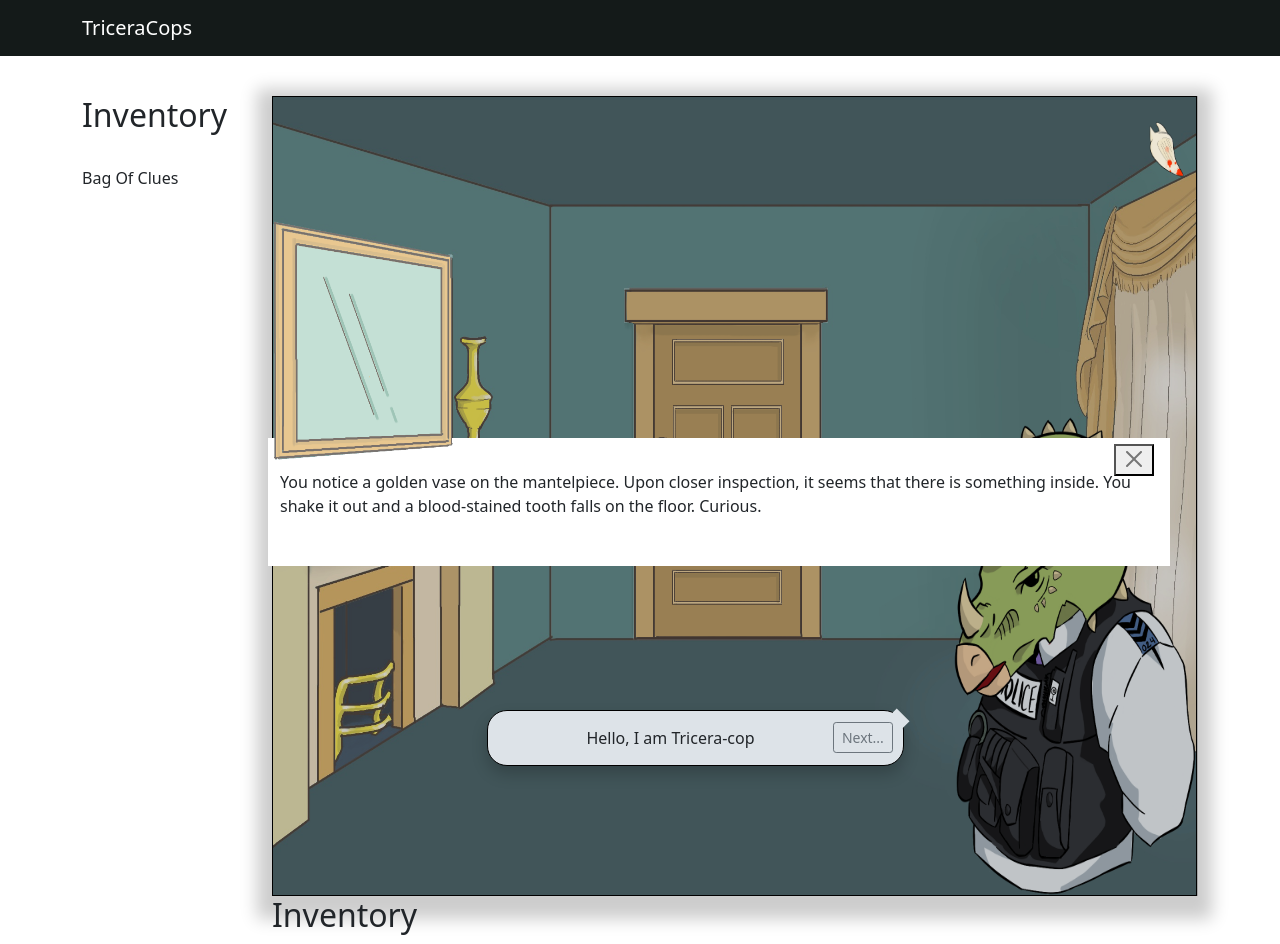
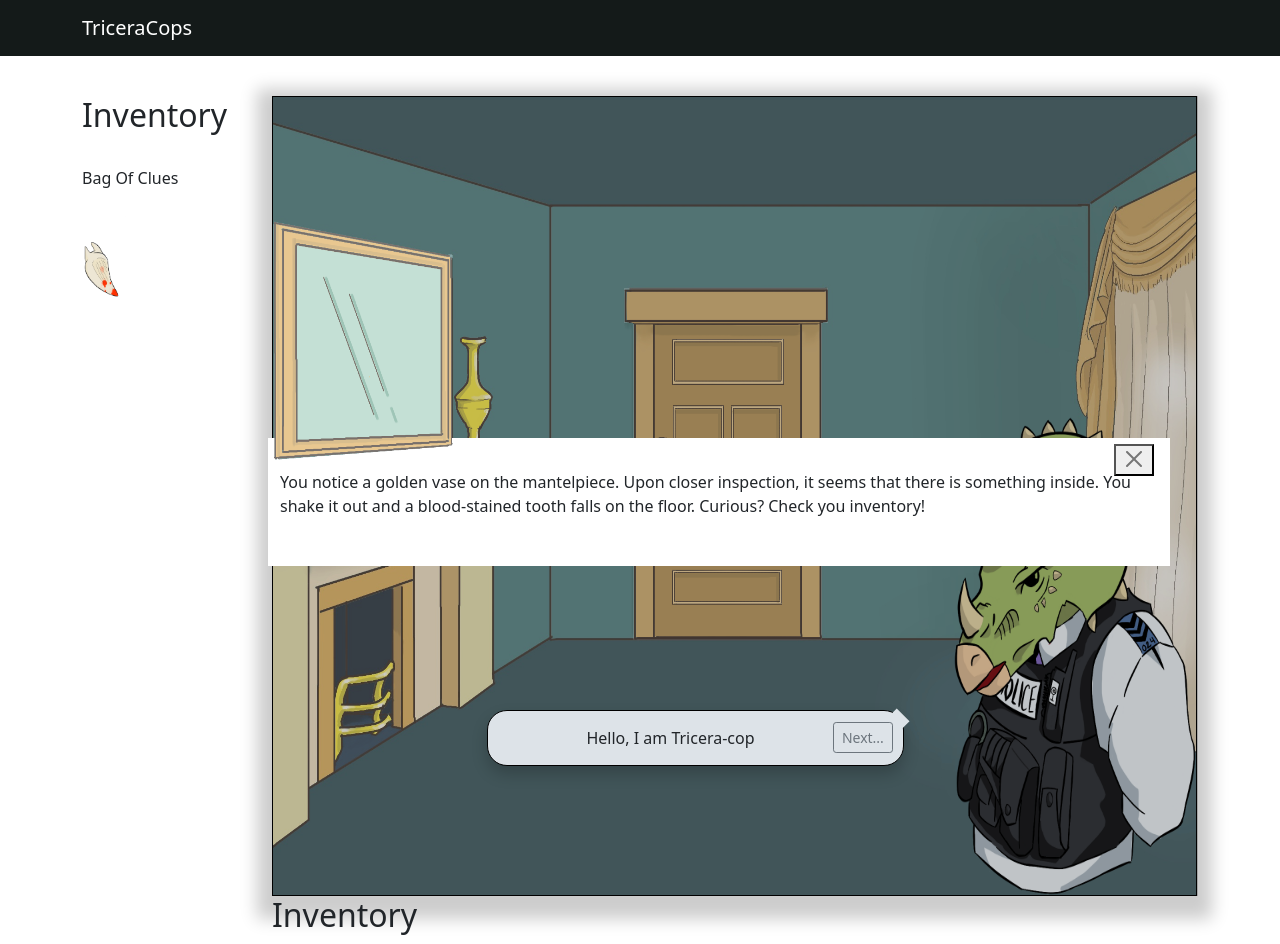
Before and after one commit to SeanEmmers/tricera-COPS, a React (Create React App) app: page / in a window 1280 px wide. Both pictures are taken after a click on the picture 473 px from the left and 398 px from the top of the page. Built offline with nearby package versions, Linux system fonts and the light colour scheme.

Commit message:
Positioned the tooth to be shown under bag of clues

```diff
--- a/src/App.css
+++ b/src/App.css
@@ -70,8 +70,9 @@ body {
   height: 15%;
   width: 7%;
   position: absolute;
-  top: 0%;
-  right: 0%;
+  top: 15%;
+  /* right: 0%; */
+  left: -22%;
 }
 
 .tooth-large {
@@ -80,8 +81,8 @@ body {
   position: absolute;
   top: 25%;
   left: 38%;
-  /* border: 2px solid slategray;
-  background-color: slategray; */
+ background: rgba(255, 255, 255, 0.803);
+ border: 2px solid black;
 }
 
 .jarOutline {
--- a/src/components/landing-room/Inventory.js
+++ b/src/components/landing-room/Inventory.js
@@ -1,21 +1,22 @@
 import React from "react";
 import Popup from "./PopUp";
+import Tooth from "./LandingRoom.js"
 // import { Container, Row, Col } from "react-bootstrap";
 
-let allActs = [];
+
 const Inventory = () => {
 
 
   return (
     <div>
-      <div className="inventory">
-        <h2>Inventory</h2>
-        <br />
+        <div className="inventory">
+          <h2>Inventory</h2>
+          <br />
 
-        <p> Bag Of Clues</p>
+          <p> Bag Of Clues</p>
 
+        </div>
       </div>
-    </div>
   );
 };
 export default Inventory;
--- a/src/components/landing-room/LandingRoom.js
+++ b/src/components/landing-room/LandingRoom.js
@@ -71,7 +71,6 @@ const Door = () => {
 
   return (
     <div>
-
       <img
         className="doorOutline"
         onClick={() => setButtonPopup(true)}
@@ -82,6 +81,7 @@ const Door = () => {
       />
       <Popup trigger={buttonPopUp} setTrigger={setButtonPopup}>
         <div className="EndingText">
+
           <button
             className="popup-btn"
             onClick={() => window.alert("You win!!")}
@@ -110,7 +110,7 @@ const Tooth = () => {
 
   return(
     <div>
-      <img className = "tooth-small" src={BloodyTooth} alt="tooth image" id = 'tooth'  onMouseOver={e => e.currentTarget.className = 'tooth-large' }onMouseOut={e => e.currentTarget.className = 'tooth-small' }/>
+      <img className = "tooth-small" src={BloodyTooth} alt="tooth image" id = 'tooth'  onMouseOver={e => e.currentTarget.className = 'tooth-large' }onMouseOut={e => e.currentTarget.className = 'tooth-small' } />
     </div>
   )
 };
@@ -128,7 +128,7 @@ const Jar = ({doorMethod}) => {
       <img className="jarOutline" onClick={() => ClickHandler()} src={JarBasic} alt="Jar" onMouseOver={e => e.currentTarget.src = JarGlow } onMouseOut={e => e.currentTarget.src = JarBasic }/>
       <Popup trigger={buttonPopUp} setTrigger={setButtonPopup}>
         <div>
-          <p>You notice a golden vase on the mantelpiece. Upon closer inspection, it seems that there is something inside. You shake it out and a blood-stained tooth falls on the floor. Curious.</p>
+          <p>You notice a golden vase on the mantelpiece. Upon closer inspection, it seems that there is something inside. You shake it out and a blood-stained tooth falls on the floor. Curious? Check you inventory!</p>
         </div>
       </Popup>
     </div>
```
